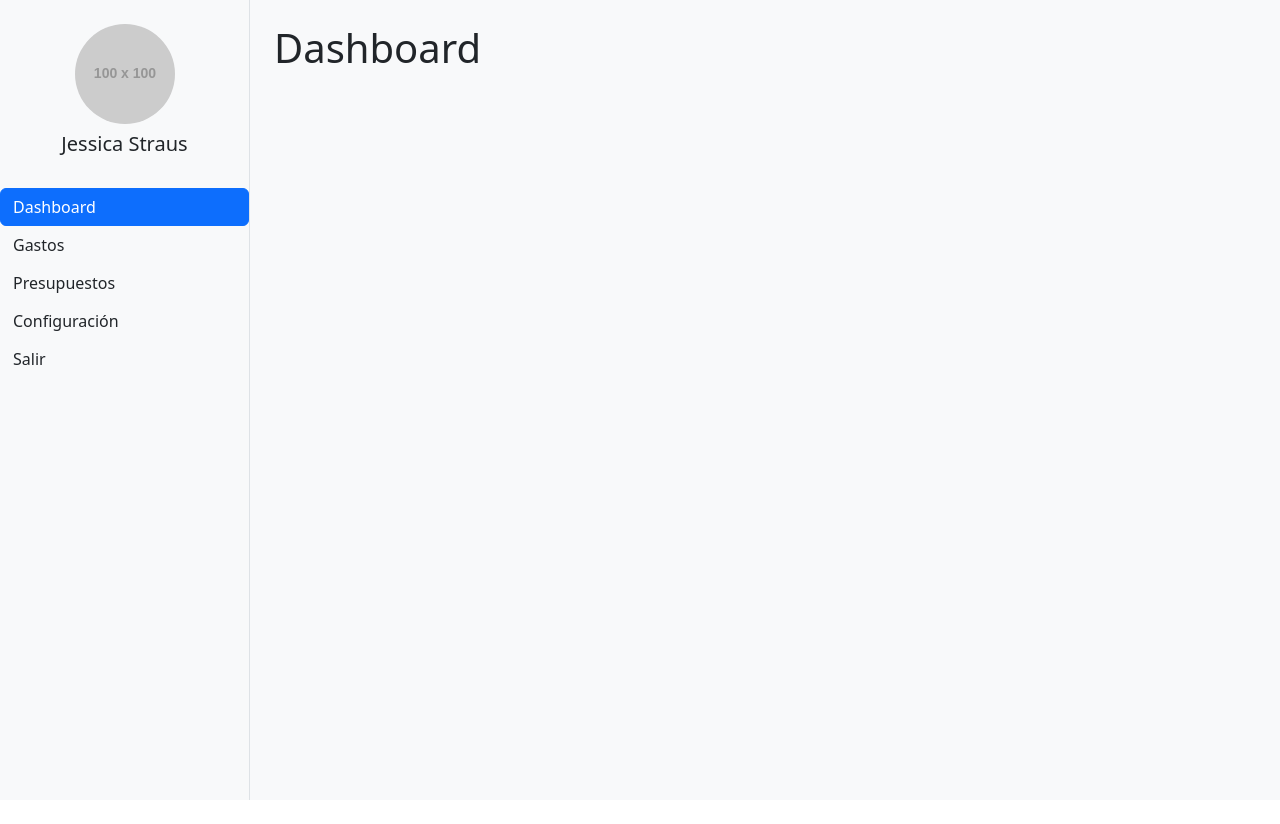
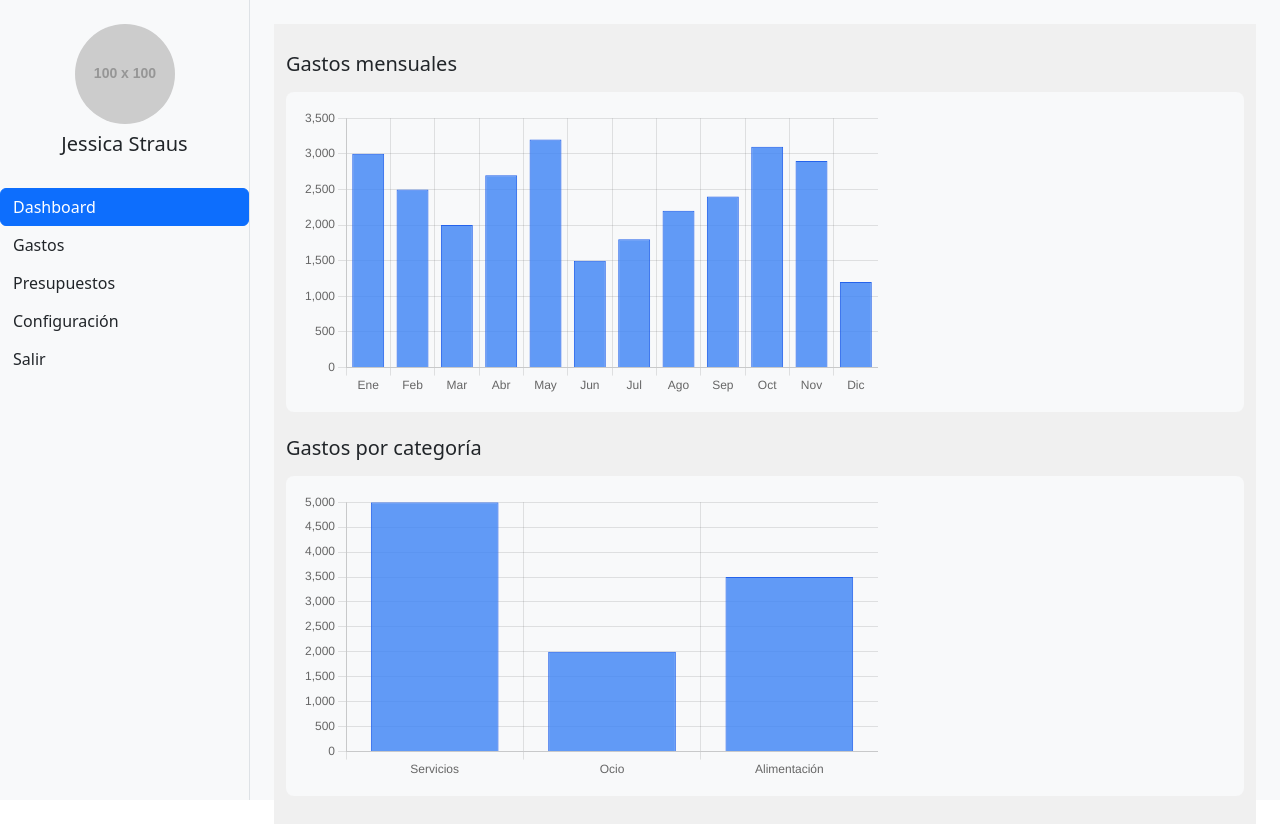
Before and after one commit to SaezGabriel/Proyecto-PW-2025_0, a React (Vite) app: page /mainpage in a window 1280 px wide. Before the commit the page ends 800 px from the top, so only its background shows below. Built offline with nearby package versions, Linux system fonts and the light colour scheme.

Commit message:
dashboard en react

```diff
--- a/package.json
+++ b/package.json
@@ -14,6 +14,7 @@
     "chart.js": "^4.4.7",
     "react": "^18.3.1",
     "react-bootstrap": "^2.10.8",
+    "react-chartjs-2": "^5.3.0",
     "react-dom": "^18.3.1",
     "react-router-bootstrap": "^0.26.3"
   },
--- a/src/App.tsx
+++ b/src/App.tsx
@@ -1,11 +1,11 @@
-import { useState } from 'react'
+/*import { useState } from 'react'*/
 import { BrowserRouter as Router, Routes, Route } from "react-router-dom";
 import LogIn from "./pages/LoginPage";
 import NuevaContraseña from "./pages/Nueva_contraseña";
 import './App.css'
 
 function App() {
-  const [count, setCount] = useState(0)
+ /* const [count, setCount] = useState(0) */
 
   return (
     <Router>
--- /dev/null
+++ b/src/pages/Dashboard.tsx
@@ -0,0 +1,86 @@
+import { Bar } from 'react-chartjs-2';
+import { Chart as ChartJS, CategoryScale, LinearScale, BarElement, Title, Tooltip, Legend } from 'chart.js';
+
+// Registrar los componentes de Chart.js que necesitamos
+ChartJS.register(CategoryScale, LinearScale, BarElement, Title, Tooltip, Legend);
+
+const Dashboard = () => {
+  // Datos para el gráfico de Gastos Mensuales
+  const dataMensuales = {
+    labels: ['Ene', 'Feb', 'Mar', 'Abr', 'May', 'Jun', 'Jul', 'Ago', 'Sep', 'Oct', 'Nov', 'Dic'],
+    datasets: [
+      {
+        label: 'Gastos ($)',
+        data: [3000, 2500, 2000, 2700, 3200, 1500, 1800, 2200, 2400, 3100, 2900, 1200],
+        backgroundColor: 'rgba(59, 130, 246, 0.8)',
+        borderColor: 'rgba(37, 99, 235, 1)',
+        borderWidth: 1,
+      },
+    ],
+  };
+
+  const optionsMensuales = {
+    responsive: true,
+    plugins: {
+      legend: { display: false },
+    },
+    scales: {
+      y: { beginAtZero: true },
+    },
+  };
+
+  // Datos para el gráfico de Gastos por Categoría
+  const dataCategoria = {
+    labels: ['Servicios', 'Ocio', 'Alimentación'],
+    datasets: [
+      {
+        label: 'Gastos ($)',
+        data: [5000, 2000, 3500],
+        backgroundColor: 'rgba(59, 130, 246, 0.8)',
+        borderColor: 'rgba(37, 99, 235, 1)',
+        borderWidth: 1,
+      },
+    ],
+  };
+
+  const optionsCategoria = {
+    responsive: true,
+    plugins: {
+      legend: { display: false },
+    },
+    scales: {
+      y: { beginAtZero: true },
+    },
+  };
+
+  return (
+    <div
+      className="d-flex justify-content-center align-items-center overflow-hidden"
+      style={{ minHeight: '100vh', backgroundColor: '#f0f0f0', margin: '0', padding: '0' }}
+    >
+      <div className="container">
+        {/* Fila para el gráfico de gastos mensuales */}
+        <div className="row justify-content-center g-4 mb-4">
+          <div className="col-12 col-md-12">
+            <h5 className="text-left mb-3">Gastos mensuales</h5>
+            <div className="p-3 rounded-3 bg-light" style={{ height: '40vh', minHeight: '250px', width: '100%' }}>
+              <Bar data={dataMensuales} options={optionsMensuales} />
+            </div>
+          </div>
+        </div>
+
+        {/* Fila para el gráfico de gastos por categoría */}
+        <div className="row justify-content-center g-4">
+          <div className="col-12 col-md-12">
+            <h5 className="text-left mb-3">Gastos por categoría</h5>
+            <div className="p-3 rounded-3 bg-light" style={{ height: '40vh', minHeight: '250px', width: '100%' }}>
+              <Bar data={dataCategoria} options={optionsCategoria} />
+            </div>
+          </div>
+        </div>
+      </div>
+    </div>
+  );
+};
+
+export default Dashboard;
--- a/src/pages/MainPage.tsx
+++ b/src/pages/MainPage.tsx
@@ -1,5 +1,6 @@
 import { useState } from "react";
 import Presupuesto from "./Presupuesto";
+import Dashboard from "./Dashboard";
 
 const MainPage=() => {
   const [activeSection, setActiveSection] = useState("dashboard"); // Estado para controlar la sección activa
@@ -8,7 +9,7 @@ const MainPage=() => {
   const Opciones = () => {
     switch (activeSection) {
       case "dashboard":
-        return <h1>Dashboard</h1>;
+        return <Dashboard/>;
       case "gastos":
         return <h1>Gastos</h1>;
       case "presupuestos":
```
Also changed, not shown: src/HTMLBasico/Dashboard.html (+19 -19 lines), 1 other file (tests, documents, lock files or other folders).
